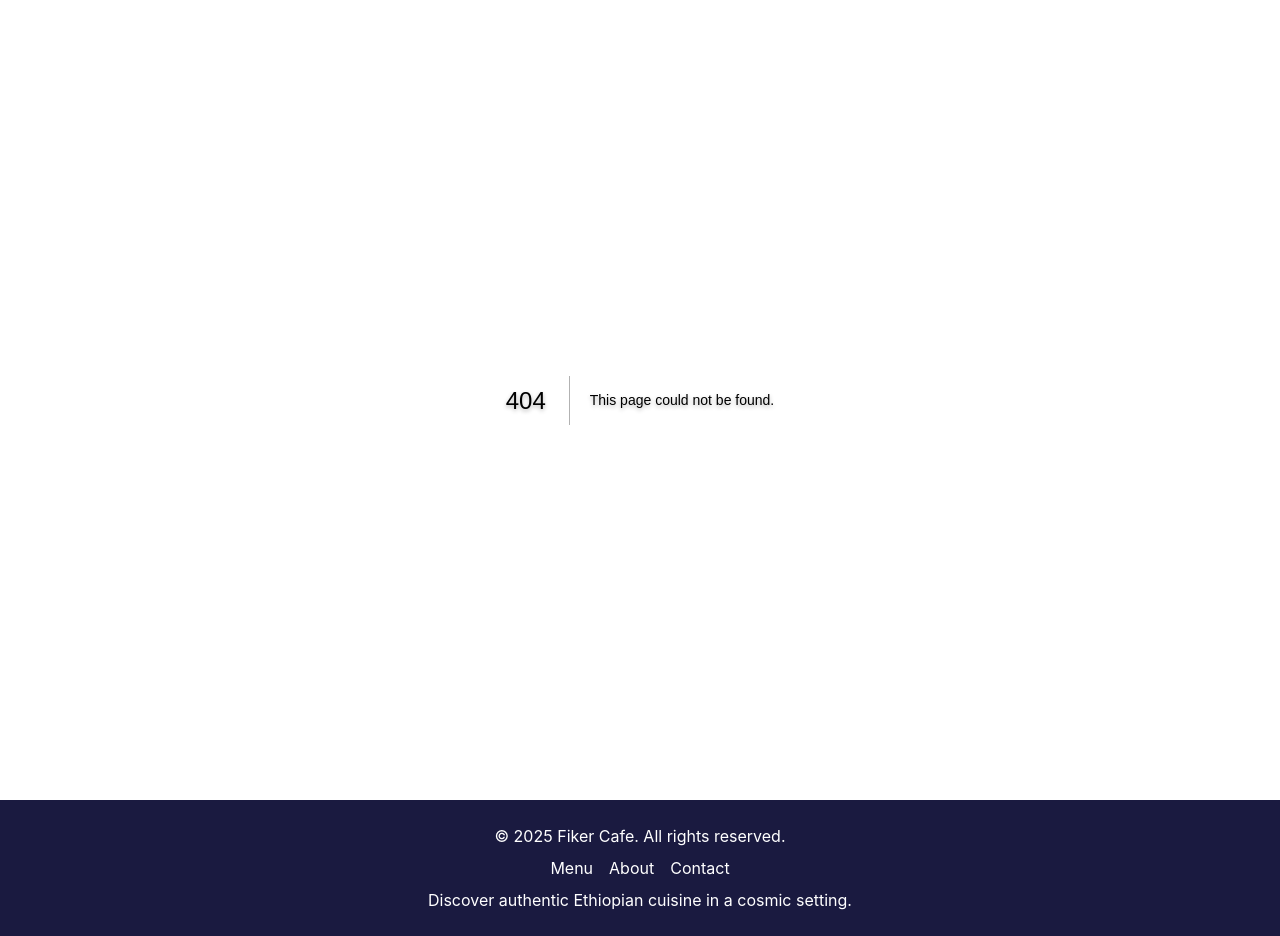
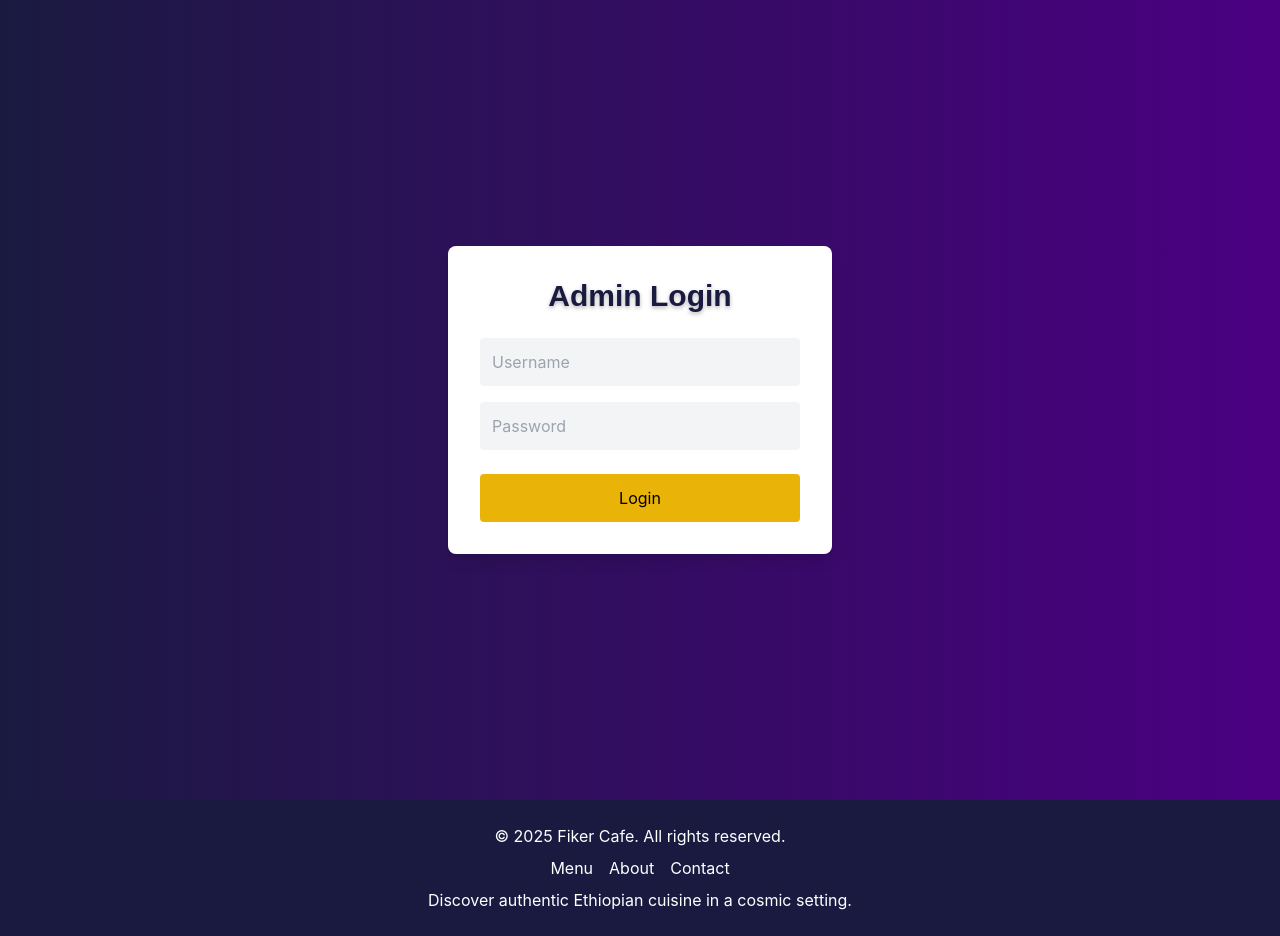
Before and after one commit to mukesudo/Fiker-cafe-brochure, a Next.js app in the folder frontend/: page /login in a window 1280 px wide. Before the commit this address had no page. Built offline with nearby package versions, Linux system fonts and the light colour scheme; no server answers.

Commit message:
Fix login UI with Tailwind and centralize endpoint in api.tsx

```diff
--- a/frontend/src/components/Nav.tsx
+++ b/frontend/src/components/Nav.tsx
@@ -15,6 +15,7 @@ export default function Nav() {
           <a href="#about" className="text-white hover:text-nebula">About</a>
           <a href="#location" className="text-white hover:text-nebula">Location</a>
           <a href="#contact" className="text-white hover:text-nebula">Contact</a>
+          <a href="/login" className="mt-6 inline-block bg-blue-500 text-white px-6 py-3 rounded">Login</a>
         </div>
       </div>
     </motion.nav>
--- a/frontend/src/lib/api.ts
+++ /dev/null
@@ -1,20 +0,0 @@
-import axios from 'axios';
-
-const BASE_URL = process.env.NEXT_PUBLIC_API_URL || 'https://cautious-telegram-7pjx99qq6prfq4r-3001.app.github.dev';
-
-const api = axios.create({
-  baseURL: BASE_URL,
-  headers: {
-    'Content-Type': 'application/json',
-  },
-});
-
-export const fetchMenu = async () => {
-  const response = await api.get('/api/menu');
-  return response.data;
-};
-
-export const submitContact = async (data: { name: string; email: string; message: string }) => {
-  const response = await api.post('/api/contact', data);
-  return response.data;
-};
--- /dev/null
+++ b/frontend/src/pages/admin.tsx
@@ -0,0 +1,99 @@
+import { useEffect, useState } from 'react';
+import { useRouter } from 'next/router';
+import axios from 'axios';
+
+interface MenuItem {
+  id: number;
+  name: string;
+  description: string;
+  price: number;
+}
+
+export default function Admin() {
+  const [menuItems, setMenuItems] = useState<MenuItem[]>([]);
+  const [newItem, setNewItem] = useState({ name: '', description: '', price: 0 });
+  const [editingId, setEditingId] = useState<number | null>(null);
+  const router = useRouter();
+
+  useEffect(() => {
+    const token = localStorage.getItem('token');
+    if (!token) {
+      router.push('/login');
+      return;
+    }
+
+    axios.get('http://localhost:3001/api/menu', { headers: { Authorization: `Bearer ${token}` } })
+      .then(res => setMenuItems(res.data))
+      .catch(err => router.push('/login'));
+  }, []);
+
+  const handleAdd = async () => {
+    const token = localStorage.getItem('token');
+    const res = await axios.post('http://localhost:3001/api/menu', newItem, { headers: { Authorization: `Bearer ${token}` } });
+    setMenuItems([...menuItems, res.data]);
+    setNewItem({ name: '', description: '', price: 0 });
+  };
+
+  const handleUpdate = async (id: number) => {
+    const token = localStorage.getItem('token');
+    const res = await axios.put(`http://localhost:3001/api/menu/${id}`, newItem, { headers: { Authorization: `Bearer ${token}` } });
+    setMenuItems(menuItems.map(item => (item.id === id ? res.data : item)));
+    setEditingId(null);
+    setNewItem({ name: '', description: '', price: 0 });
+  };
+
+  const handleDelete = async (id: number) => {
+    const token = localStorage.getItem('token');
+    await axios.delete(`http://localhost:3001/api/menu/${id}`, { headers: { Authorization: `Bearer ${token}` } });
+    setMenuItems(menuItems.filter(item => item.id !== id));
+  };
+
+  const startEdit = (item: MenuItem) => {
+    setEditingId(item.id);
+    setNewItem({ name: item.name, description: item.description, price: item.price });
+  };
+
+  return (
+    <div className="p-8">
+      <h1 className="text-3xl font-bold mb-6">Admin - Manage Menu Items</h1>
+      <div className="space-y-4 mb-8">
+        <input
+          value={newItem.name}
+          onChange={e => setNewItem({ ...newItem, name: e.target.value })}
+          placeholder="Name"
+          className="w-full p-2 rounded text-black"
+        />
+        <input
+          value={newItem.description}
+          onChange={e => setNewItem({ ...newItem, description: e.target.value })}
+          placeholder="Description"
+          className="w-full p-2 rounded text-black"
+        />
+        <input
+          value={newItem.price}
+          onChange={e => setNewItem({ ...newItem, price: parseFloat(e.target.value) })}
+          placeholder="Price"
+          type="number"
+          className="w-full p-2 rounded text-black"
+        />
+        <button
+          onClick={editingId ? () => handleUpdate(editingId) : handleAdd}
+          className="bg-green-500 text-white px-4 py-2 rounded"
+        >
+          {editingId ? 'Update' : 'Add'} Item
+        </button>
+      </div>
+      <ul className="space-y-4">
+        {menuItems.map(item => (
+          <li key={item.id} className="flex justify-between p-4 bg-white rounded shadow">
+            <span>{item.name} - ${item.price}</span>
+            <div>
+              <button onClick={() => startEdit(item)} className="text-blue-500 mr-2">Edit</button>
+              <button onClick={() => handleDelete(item.id)} className="text-red-500">Delete</button>
+            </div>
+          </li>
+        ))}
+      </ul>
+    </div>
+  );
+}
--- /dev/null
+++ b/frontend/src/pages/login.tsx
@@ -0,0 +1,65 @@
+import { useState } from 'react';
+import { useRouter } from 'next/router';
+import { motion } from 'framer-motion';
+import { login } from '../lib/api';
+
+export default function Login() {
+  const [credentials, setCredentials] = useState({ username: '', password: '' });
+  const [error, setError] = useState<string | null>(null);
+  const router = useRouter();
+
+  const handleSubmit = async (e: React.FormEvent) => {
+    e.preventDefault();
+    try {
+      const res = await login(credentials);
+      localStorage.setItem('token', res.token);
+      router.push('/admin');
+    } catch (err: any) {
+      setError(err.response?.data?.error || 'Invalid credentials. Try admin/password.');
+    }
+  };
+
+  return (
+    <motion.div
+      initial={{ opacity: 0 }}
+      animate={{ opacity: 1 }}
+      transition={{ duration: 0.5 }}
+      className="min-h-screen flex items-center justify-center bg-gradient-to-r from-cosmic to-stardust"
+    >
+      <motion.form
+        initial={{ scale: 0.95, opacity: 0 }}
+        animate={{ scale: 1, opacity: 1 }}
+        transition={{ duration: 0.5 }}
+        onSubmit={handleSubmit}
+        className="bg-white p-8 rounded-lg shadow-lg max-w-sm w-full"
+      >
+        <h1 className="text-3xl font-bold mb-6 text-cosmic text-center">Admin Login</h1>
+        {error && <p className="text-red-500 mb-4 text-center">{error}</p>}
+        <input
+          type="text"
+          value={credentials.username}
+          onChange={e => setCredentials({ ...credentials, username: e.target.value })}
+          placeholder="Username"
+          className="w-full p-3 mb-4 rounded bg-gray-100 text-black focus:ring-2 focus:ring-nebula"
+          required
+        />
+        <input
+          type="password"
+          value={credentials.password}
+          onChange={e => setCredentials({ ...credentials, password: e.target.value })}
+          placeholder="Password"
+          className="w-full p-3 mb-6 rounded bg-gray-100 text-black focus:ring-2 focus:ring-nebula"
+          required
+        />
+        <motion.button
+          type="submit"
+          whileHover={{ scale: 1.05 }}
+          whileTap={{ scale: 0.95 }}
+          className="w-full bg-yellow-500 text-black px-6 py-3 rounded hover:bg-yellow-400 transition-colors"
+        >
+          Login
+        </motion.button>
+      </motion.form>
+    </motion.div>
+  );
+}
```
